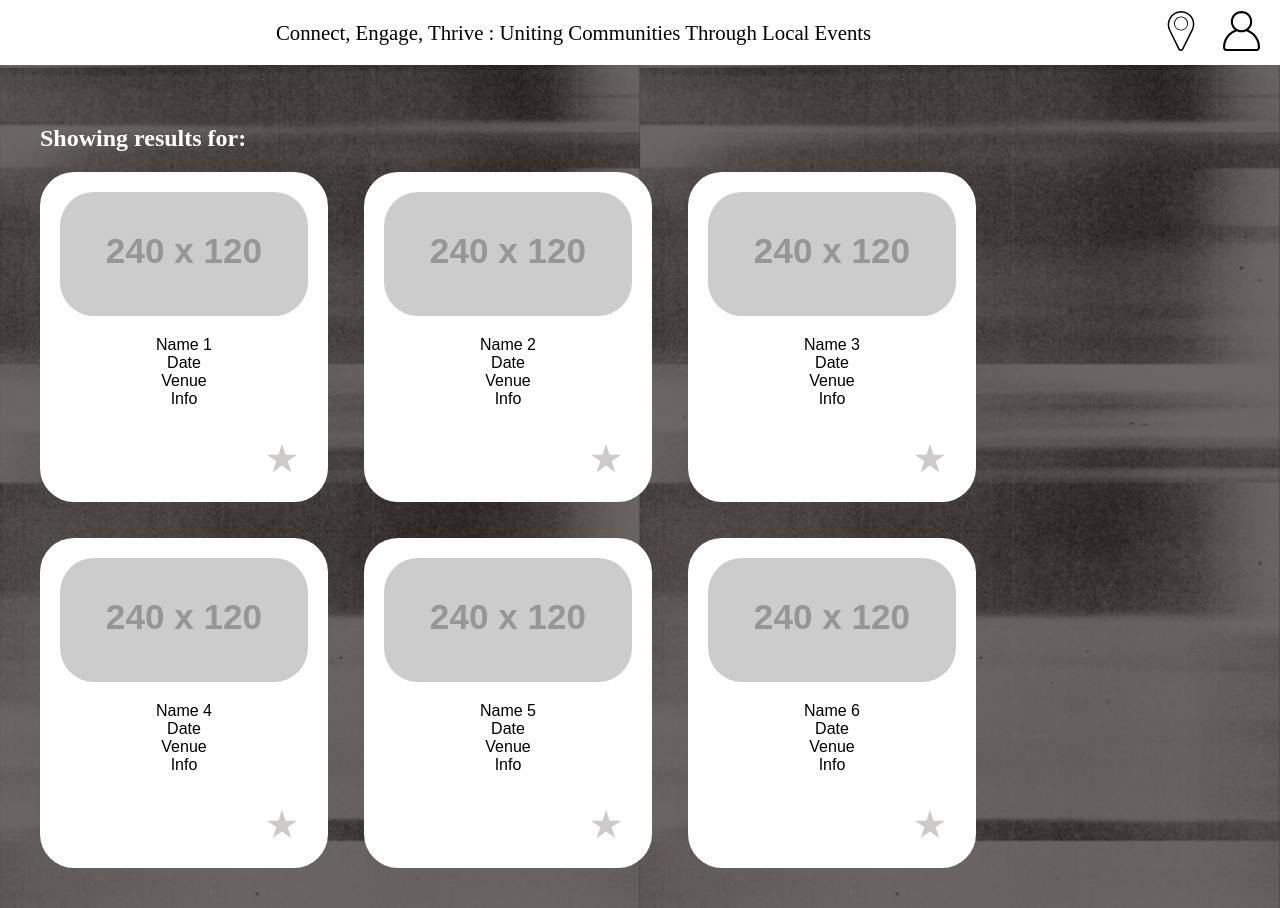
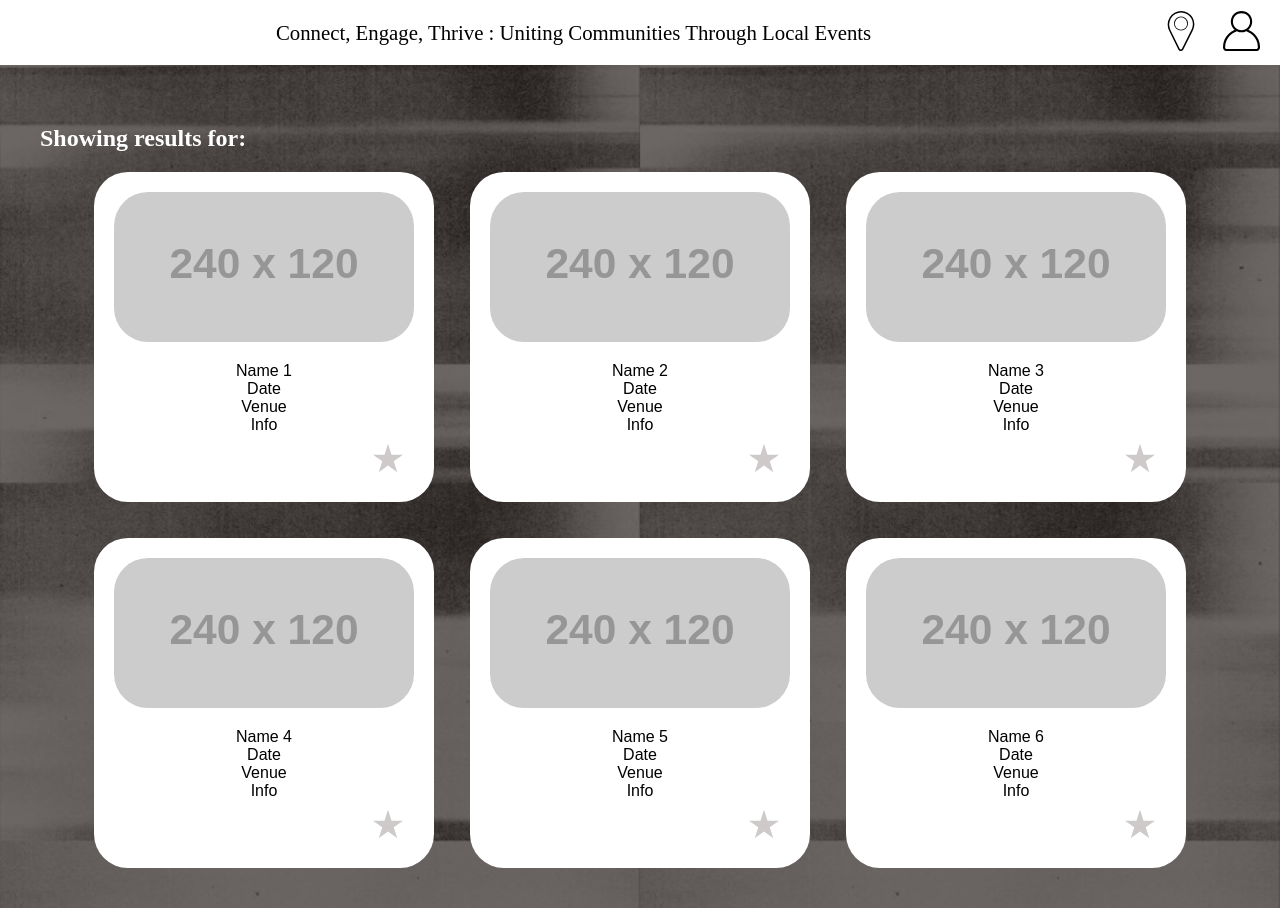
Before and after one commit to code-differently/24q1-team2, a React (Vite) app in the folder front-end/: page /search in a window 1280 px wide. Built offline with nearby package versions, Linux system fonts and the light colour scheme; a web font is replaced by a local one.

Commit message:
fix: alters code to adjust search results page stylings

```diff
--- a/front-end/src/pages/SearchResults/SearchResults.scss
+++ b/front-end/src/pages/SearchResults/SearchResults.scss
@@ -30,4 +30,5 @@ h2 {
   position: relative;
   gap: 36px;
   flex-wrap: wrap;
+  justify-content: center;
 }
--- a/front-end/src/pages/SearchResults/components/Result/Result.scss
+++ b/front-end/src/pages/SearchResults/components/Result/Result.scss
@@ -1,7 +1,7 @@
 .result {
   background-color: white;
   font-family: 'Baron Regular', sans-serif;
-  width: 248px;
+  width: 25%;
   height: 290px;
   border-radius: 34px;
   padding: 20px;
```
